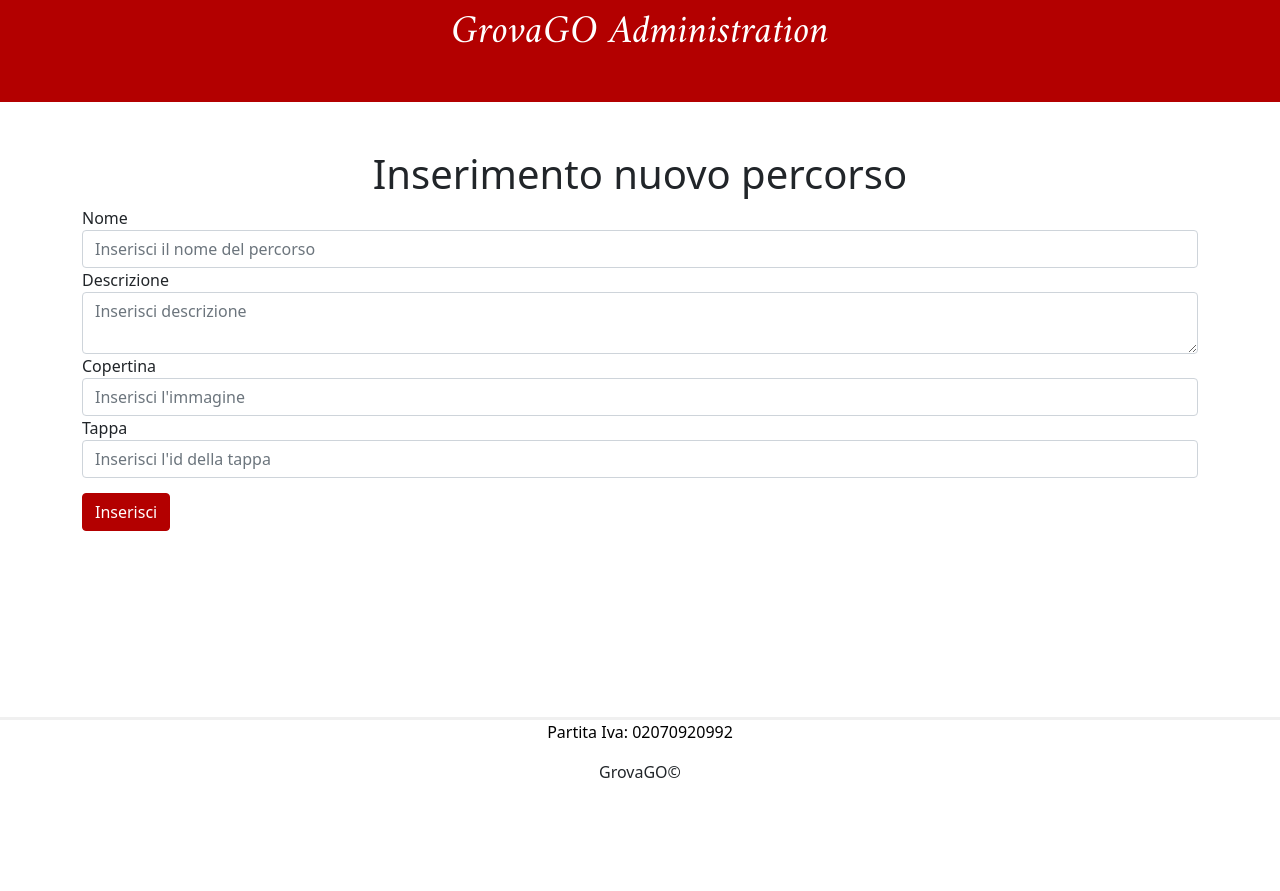
After one commit to AndreaTattii/GenovaRoute, a PHP site: page /pc/admin/formP.php in a window 1280 px wide. The commit adds this page. Run offline with PHP 8.4, Linux system fonts and the light colour scheme.

Commit message:
frontend formP

```diff
--- /dev/null
+++ b/pc/admin/formP.php
@@ -0,0 +1,119 @@
+<?php session_start();
+
+?>
+<!doctype html>
+<html lang="en">
+
+<head>
+
+    <script src="https://ajax.googleapis.com/ajax/libs/jquery/3.4.1/jquery.min.js"></script>
+    <script src="../../bootstrap/js/bootstrap.min.js"></script>
+    <!-- Required meta tags -->
+    <meta charset="utf-8">
+    <meta name="viewport" content="width=device-width, initial-scale=1">
+
+    <!-- CSS Personale-->
+    <link rel="stylesheet" href="../../css/style.css">
+
+    <!-- Bootstrap CSS -->
+    <link rel="stylesheet" href="../../bootstrap/css/bootstrap.min.css">
+
+    <!-- font -->
+    <link href='https://fonts.googleapis.com/css?family=Playfair Display' rel='stylesheet'>
+
+    <link rel="preconnect" href="https://fonts.googleapis.com">
+    <link rel="preconnect" href="https://fonts.gstatic.com" crossorigin>
+    <link href="https://fonts.googleapis.com/css2?family=Amiri:ital,wght@1,400;1,700&display=swap" rel="stylesheet">
+
+    <title>Genova Route</title>
+    <link rel="icon" href="../../img/Admin.png" type="image/icon type">
+
+</head>
+
+<body class="d-flex flex-column min-vh-100">
+
+    <!-- NAVBAR -->
+    <nav class="navbar  navbar-expand-lg" style="background-color: #B30000;">
+        <div class="container">
+            <div class="col">
+                <a class="navbar-brand" style="font-family: 'Amiri', serif; color: white; font-weight: bold; text-align: center; " href="index.php">
+                    <h1>GrovaGO Administration</h1>
+                </a>
+            </div>
+
+        </div>
+    </nav>
+
+    <!-- CORPO -->
+    <br>
+    <br>
+
+    <div class="container">
+        <div class="row">
+            <div class="col-12">
+                <h1 class="text-center">Inserimento nuovo percorso</h1>
+            </div>
+        </div>
+        <form action="inserimentoP.php" method="POST">
+            <div class="form-group">
+                <label for="nome">Nome</label>
+                <input type="text" class="form-control" id="nome" name="nome" placeholder="Inserisci il nome del percorso" maxlength="30" required>
+            </div>
+            <div class="form-group">
+                <label for="descrizione">Descrizione</label>
+                <textarea class="form-control" placeholder="Inserisci descrizione" name="nuovaDescrizione" maxlength="2000"  required></textarea>
+            </div>
+            <div class="form-group">
+                <label for="coperrtina">Copertina</label>
+                <input type="text" class="form-control" id="copertina" name="copertina" placeholder="Inserisci l'immagine" required>
+            </div>
+            <div class="form-group">
+                <label for="immagine">Tappa</label>
+                <input type="text" class="form-control" id="idTappa" name="idTappa" placeholder="Inserisci l'id della tappa" required>
+            </div>
+
+
+            <button type="submit" class="btn btn-primary" style="margin-top: 15px; background-color:#B30000; border-color:#B30000;">Inserisci</button>
+        </form>
+    </div>
+
+
+
+
+
+
+
+
+
+
+
+
+
+
+    <!-- stampa tanti br -->
+    <?php
+    for ($i = 0; $i < 15; $i++) {
+        echo "<br>";
+    }
+    ?>
+    <div class="footer-clean" style="background-color:white; border-top-color:#F0F0F0;  border-top-style: solid; border-top-width: 3px; margin-top: 40px; position:fixed; bottom:0px; width:100%;">
+        <footer>
+
+            <div class="container">
+                <div class="row justify-content-center">
+                    <div class="col-4 ">
+                    </div>
+                    <div class="col-4"></div>
+                    <center>
+                        <p style="text-decoration: none; color:black">Partita Iva: 02070920992</p>
+                        <p>GrovaGO©</p>
+                    </center>
+                </div>
+            </div>
+    </div>
+    </footer>
+    </div>
+
+</body>
+
+</html>
--- a/pc/admin/inserimentoP.php
+++ b/pc/admin/inserimentoP.php
@@ -12,8 +12,8 @@
         die("Errore di connessione: ".$connessione->connect_error);
     }
 
-    $nome = $connessione->real_escape_string($_REQUEST['nomeP']);
-    $descrizione = $connessione->real_escape_string($_REQUEST['descrizioneP']);
+    $nome = $connessione->real_escape_string($_REQUEST['nome']);
+    $descrizione = $connessione->real_escape_string($_REQUEST['descrizione']);
     $copertina = $connessione->real_escape_string($_REQUEST['copertina']);
 
     $idTappa = $connessione->real_escape_string($_REQUEST['idTappa']);
```
Also changed, not shown: db/db.sql (+8 -17 lines), pc/admin/index.php (+10 -25 lines).
